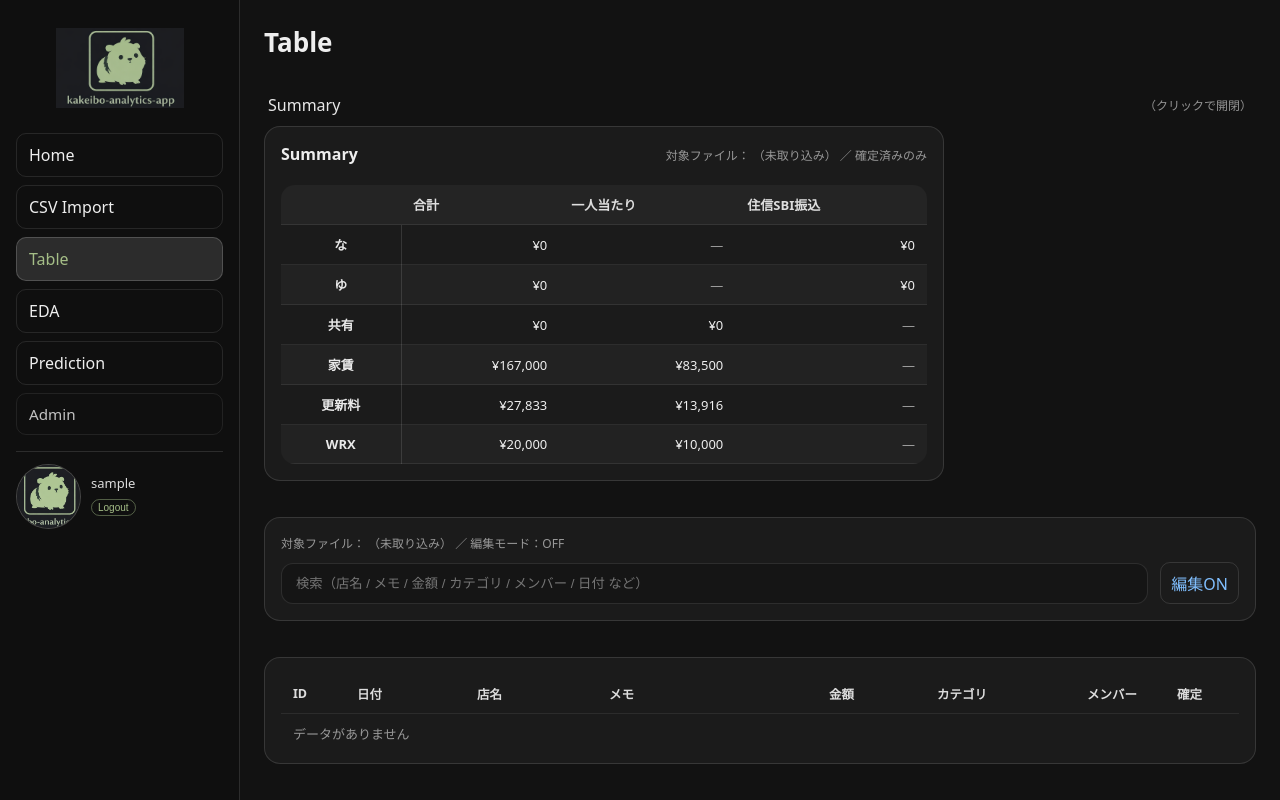
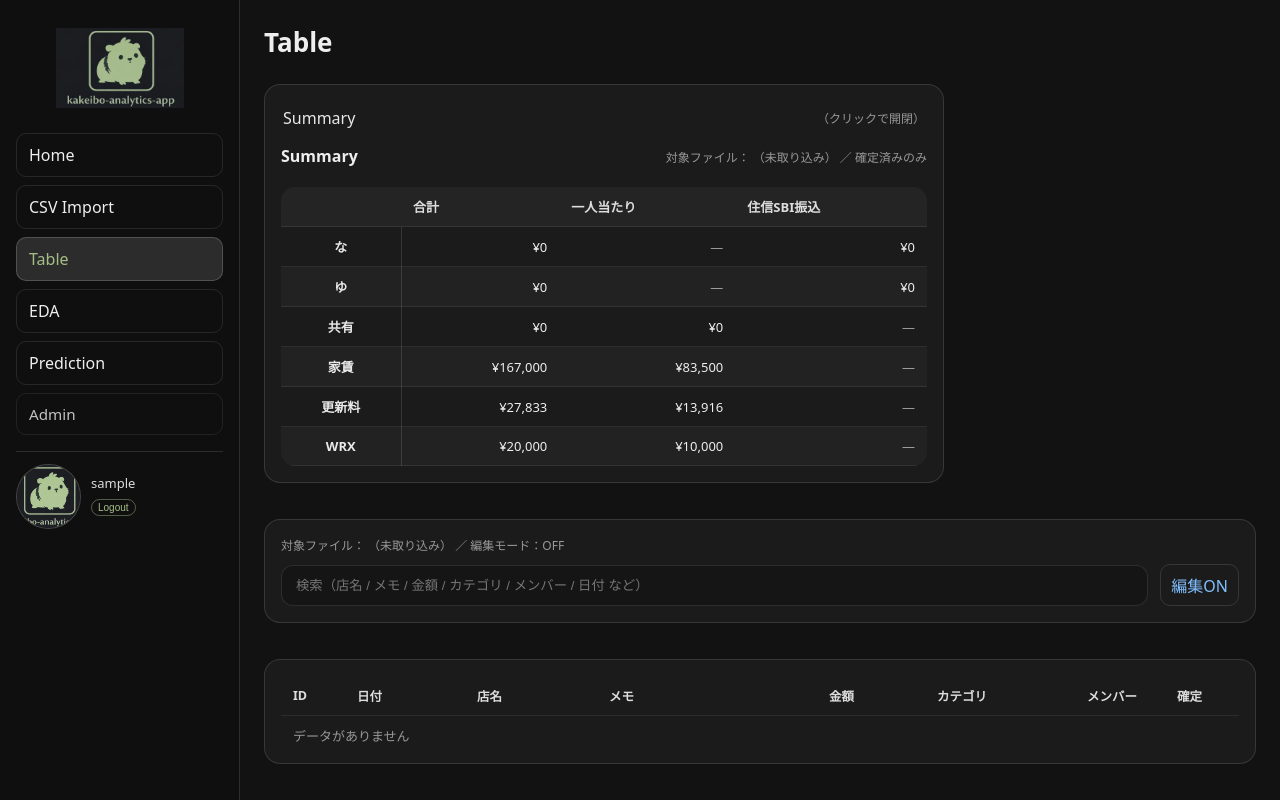
Before and after one commit to yoshimu-urami-nats/kakeibo-analytics-app, a Django app: page /transactions/ in a window 1280 px wide. Run offline with Django 5.2, Linux system fonts and the light colour scheme; the visitor is signed in with stand-in values (Sample User, id 1); data that the repository does not hold is empty.

Commit message:
枠調整　サマリ

```diff
--- a/static/app_min.css
+++ b/static/app_min.css
@@ -613,10 +613,30 @@ h1{ margin: 0 0 12px; font-size: 26px; }
   margin: 0 0 12px 0;  /* 左寄せ */
 }
 
+/* ===== Summary panel (card統一) ===== */
+.summary-panel{
+  max-width: 680px;   /* 小さめ＆左上に詰める */
+  margin: 0 0 12px 0; /* 左寄せ */
+}
+
+/* details自体はカードの中で“枠なし”にする */
+.summary-panel .acc{
+  border-radius: 12px;
+}
+
+/* 見出し行をカードのヘッダーっぽく */
+.summary-panel .acc > summary{
+  padding: 6px 2px 10px;
+}
+
+/* 中身の余白（内側のcardを消した分） */
+.summary-inner{
+  padding-top: 6px;
+}
+
 .summary-table th.rowhead{
   border-right: 1px solid rgba(255,255,255,.12);
 }
-
 
 /* ===== Accordion (details) ===== */
 .acc{
--- a/transactions/templates/transactions/transaction_list.html
+++ b/transactions/templates/transactions/transaction_list.html
@@ -7,13 +7,15 @@
 
   <!-- ▼▼ summaryここから ▼▼ -->
   {% load humanize %}
+
+  <div class="card summary-panel">
     <details class="acc" open>
       <summary class="acc-title">
         <span>Summary</span>
         <span class="muted">（クリックで開閉）</span>
       </summary>
 
-    <div class="card summary-card summary-compact">
+      <div class="summary-inner">
         <div class="summary-head">
           <h2 class="h2">Summary</h2>
           <div class="muted">
@@ -76,12 +78,12 @@
               <td class="num">¥{{ summary.wrx_per_person|intcomma }}</td>
               <td class="num muted">—</td>
             </tr>
-
           </tbody>
         </table>
-
       </div>
     </details>
+  </div>
+
   <!-- ▲▲ summaryここまで ▲▲ -->
 
   <div class="card table-head">
```
Lines whose indentation alone changed are shown as unchanged.
